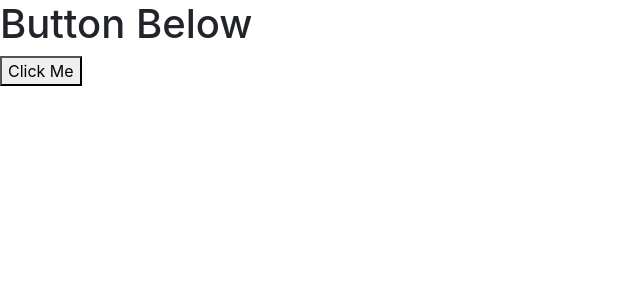
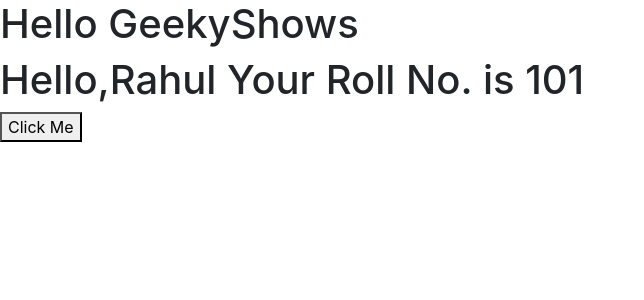
Before and after one commit to robin828/learn_React, a React (Create React App) app: page / in a window 1280 px wide. Shown: the top 300 px of the page, without its empty margins (0-644 px from the left). Built offline with nearby package versions, Linux system fonts and the light colour scheme.

Commit message:
changing State On Click

```diff
--- a/src/App.js
+++ b/src/App.js
@@ -1,77 +1,57 @@
 import React, { Component } from 'react';
 
+// when setState methord takes object as argument
 /*
 
-
-// Class Type Event Handling
-
-
-// in console we see that this is undefined we solve this in 2 ways below
-// this can be used to implement state in our page
 class Student extends Component{
-    clicked(){
-        console.log("Button Clicked", this);
+    constructor(props){
+        super(props);
+        this.state = {
+            name:"Rahul",
+            roll:this.props.roll
+        }
+    }
+    clicked = () => {
+        this.setState({name:"Jai"})
     }
     render(){
         return( <div>
-                    <h1>Button Below</h1>
+                    <h1>Hello GeekyShows</h1>
+                    <h1>Hello,{this.state.name} Your Roll No. is {this.state.roll}</h1>
                     <button onClick={this.clicked}>Click Me</button>
                  </div>
                 );
     }
 }
 
-// First Way to resolve 'this' error is make arrow function. In arrow function , arrow function bind this keyword and
- // return object
+export default Student;
+
+*/
+
+// when setState methord takes function as argument
+
 
 class Student extends Component{
+    constructor(props){
+        super(props);
+        this.state = {
+            name:"Rahul",
+            roll:this.props.roll
+        }
+    }
     clicked = () => {
-        console.log("Button Clicked", this);
+        this.setState(function(state,props){
+            console.log(state.name);
+        });
     }
     render(){
         return( <div>
-                    <h1>Button Below</h1>
+                    <h1>Hello GeekyShows</h1>
+                    <h1>Hello,{this.state.name} Your Roll No. is {this.state.roll}</h1>
                     <button onClick={this.clicked}>Click Me</button>
                  </div>
                 );
     }
 }
 
-// Second is way is to bind this keyword manually using Constructor
-
-class Student extends Component{
-    constructor(props){
-        this.clicked = this.clicked.bind(this);
-    }
-    clicked(){
-        console.log("Button Clicked", this);
-    }
-    render(){
-        return( <div>
-                    <h1>Button Below</h1>
-                    <button onClick={this.clicked}>Click Me</button>
-                 </div>
-                );
-    }
-}
-
-*/
-
-// Function Type Event Handling
-
-function Student(props){
-    const clicked = () => {
-        console.log("Button Clicked");
-    }
-    return( <div>
-                <h1>Button Below</h1>
-                <button onClick={clicked}>Click Me</button>
-             </div>
-            );
-    }
-
-
-
-
-
 export default Student;
--- a/src/index.js
+++ b/src/index.js
@@ -3,4 +3,4 @@
 import Student from "./App";
 
 
-ReactDOM.render(<Student />, document.getElementById("root"));
+ReactDOM.render(<Student roll="101"/>, document.getElementById("root"));
```
